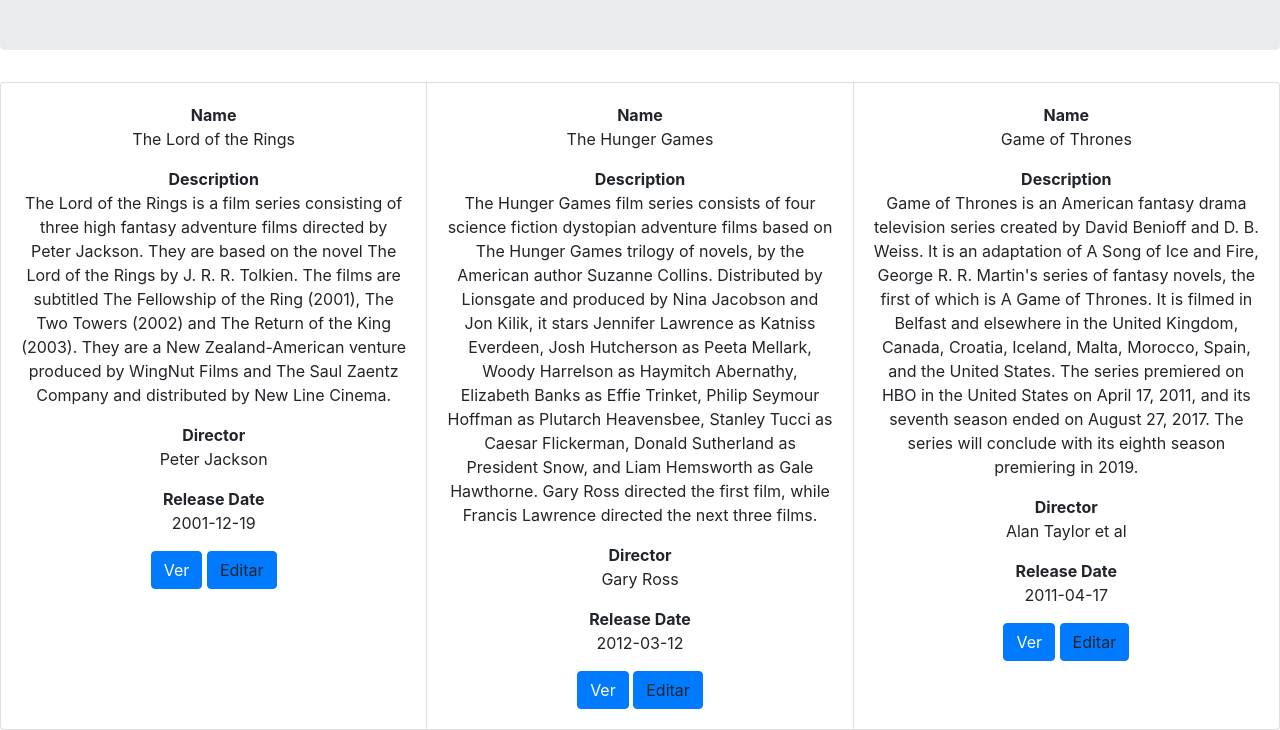
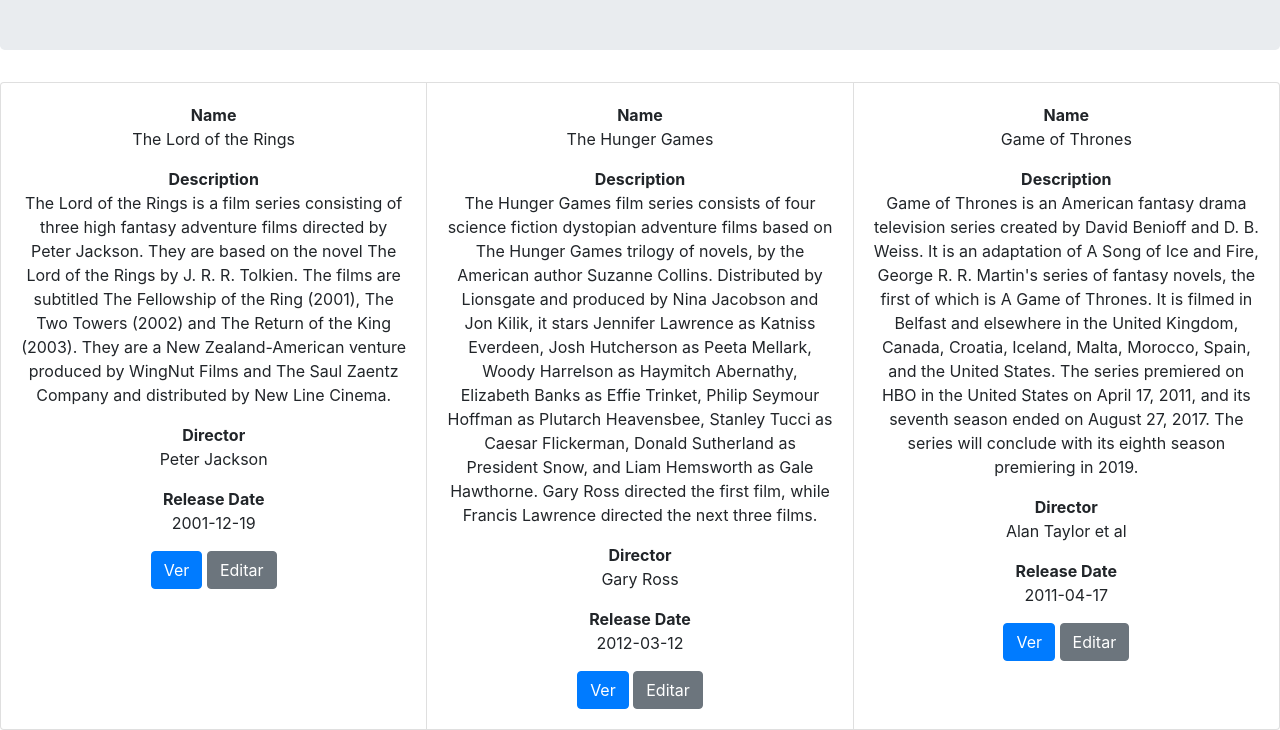
Before and after one commit to VictorESC/practica_vuejs_componentes, a website: page index.html in a window 1280 px wide. Shown: the part 190-920 px from the top of the page. Drawn offline with nearby package versions, Linux system fonts and the light colour scheme.

Commit message:
to be continued

```diff
--- a/index.html
+++ b/index.html
@@ -39,7 +39,7 @@
                             </dd>
                         </dl>
                         <a v-bind:href="item.href" target="_blank" class="btn btn-primary">Ver</a>
-                        <a target="_blank" class="btn btn-primary">Editar</a>
+                        <a v-on:click="edit-form" class="btn btn-secondary" style="color:#fff">Editar</a>
                     </div>
                 </div>
             </div>
```
Also changed, not shown: 1 other file.
